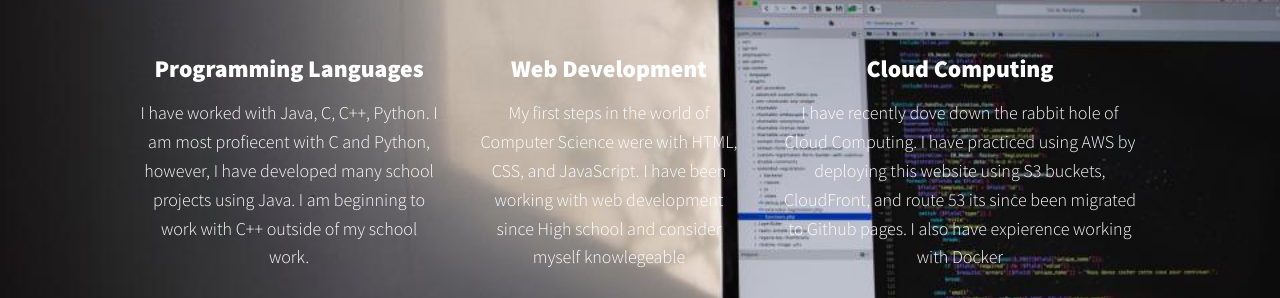
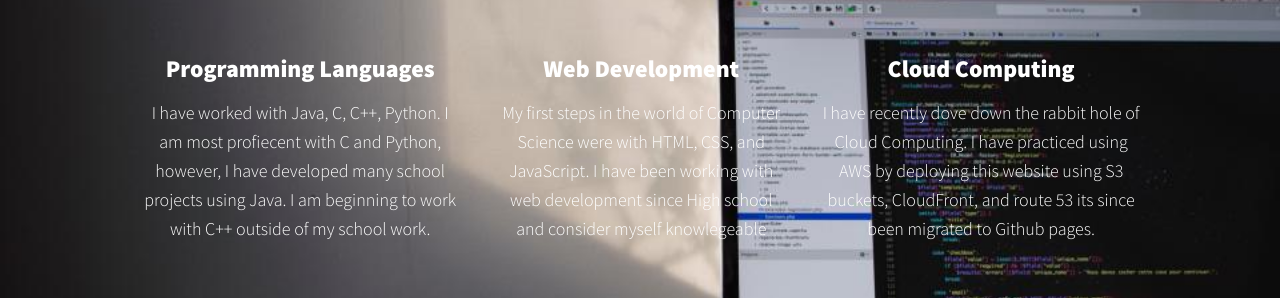
Before and after one commit to AKauffy/Old-Port, a plain HTML site: page index.html in a window 1280 px wide. Shown: the part 654-952 px from the top of the page. Drawn offline with nearby package versions, Linux system fonts and the light colour scheme.

Commit message:
Fixed typo

```diff
--- a/index.html
+++ b/index.html
@@ -54,7 +54,7 @@
 
                 <div class="service">
                     <h3>Cloud Computing</h3>
-                    <p>I have recently dove down the rabbit hole of Cloud Computing. I have practiced using AWS by deploying this website using S3 buckets, CloudFront, and route 53 its since been migrated to Github pages. I also have expierence working with Docker</p>
+                    <p>I have recently dove down the rabbit hole of Cloud Computing. I have practiced using AWS by deploying this website using S3 buckets, CloudFront, and route 53 its since been migrated to Github pages.</p>
                 </div> <!-- / service -->
             </div> <!-- / services -->
 
```
